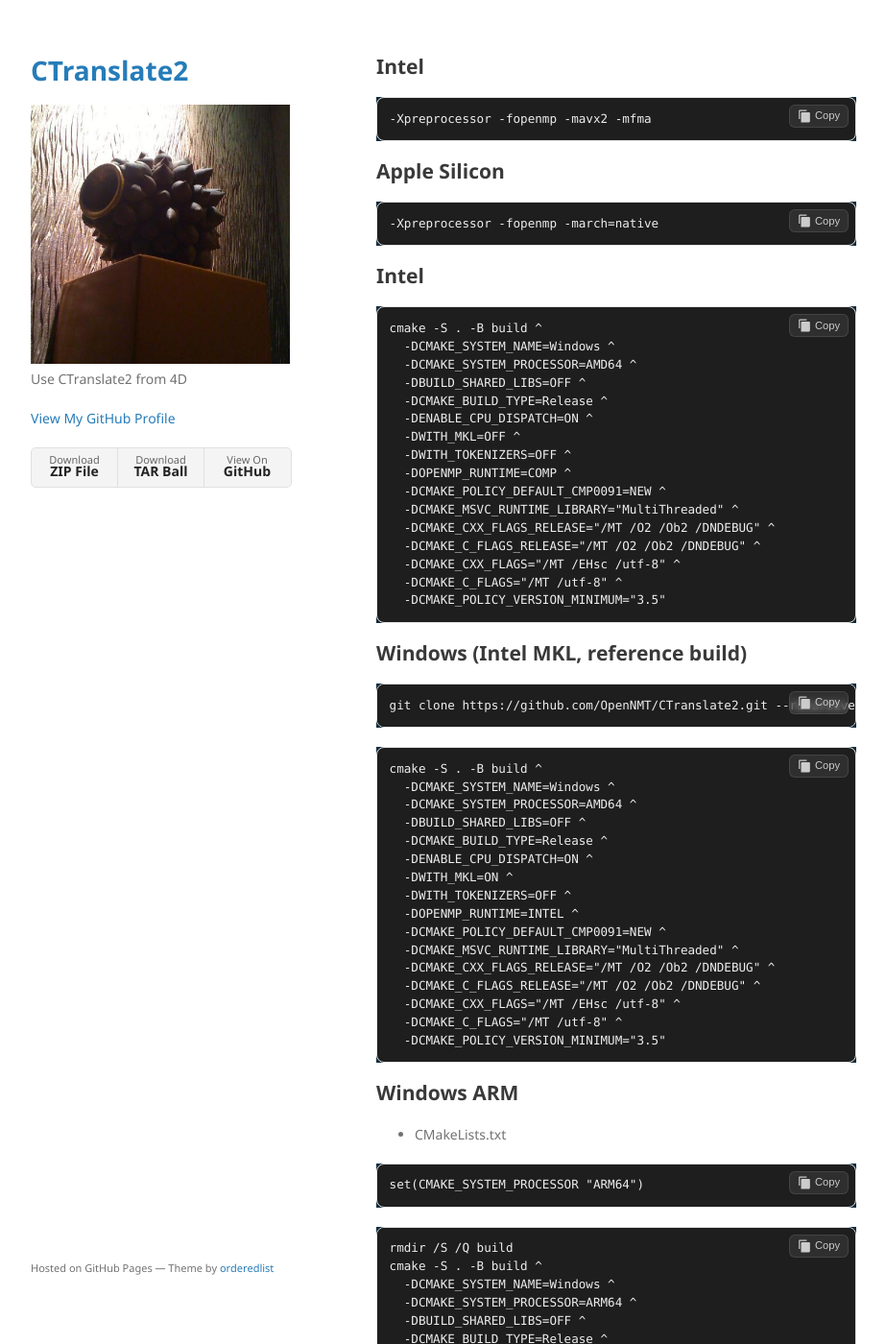
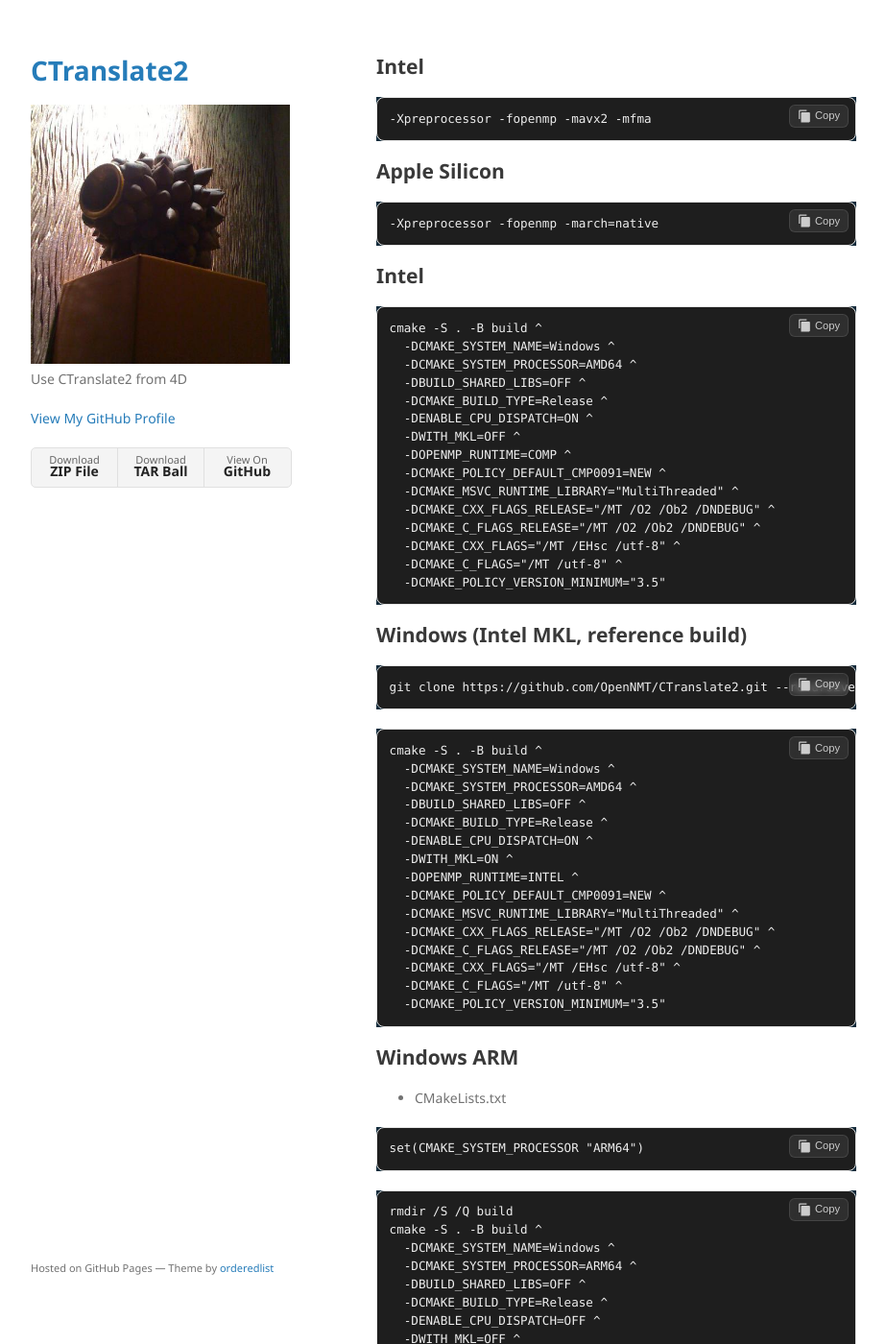
Before and after one commit to miyako/CTranslate2, a Jekyll site: the page built from build.md, in a window 1280 px wide and 1400 px high. Shown: the whole window at 96% size, without its empty margins (178-1101 px from the left). Built offline with Jekyll 4.4.1, drawn with Linux system fonts in a browser that asks for light colours.

Commit message:
Update build.md

```diff
--- a/build.md
+++ b/build.md
@@ -25,7 +25,6 @@
   -DCMAKE_BUILD_TYPE=Release ^
   -DENABLE_CPU_DISPATCH=ON ^
   -DWITH_MKL=OFF ^
-  -DWITH_TOKENIZERS=OFF ^
   -DOPENMP_RUNTIME=COMP ^
   -DCMAKE_POLICY_DEFAULT_CMP0091=NEW ^
   -DCMAKE_MSVC_RUNTIME_LIBRARY="MultiThreaded" ^
@@ -50,7 +49,6 @@
   -DCMAKE_BUILD_TYPE=Release ^
   -DENABLE_CPU_DISPATCH=ON ^
   -DWITH_MKL=ON ^
-  -DWITH_TOKENIZERS=OFF ^
   -DOPENMP_RUNTIME=INTEL ^
   -DCMAKE_POLICY_DEFAULT_CMP0091=NEW ^
   -DCMAKE_MSVC_RUNTIME_LIBRARY="MultiThreaded" ^
```
